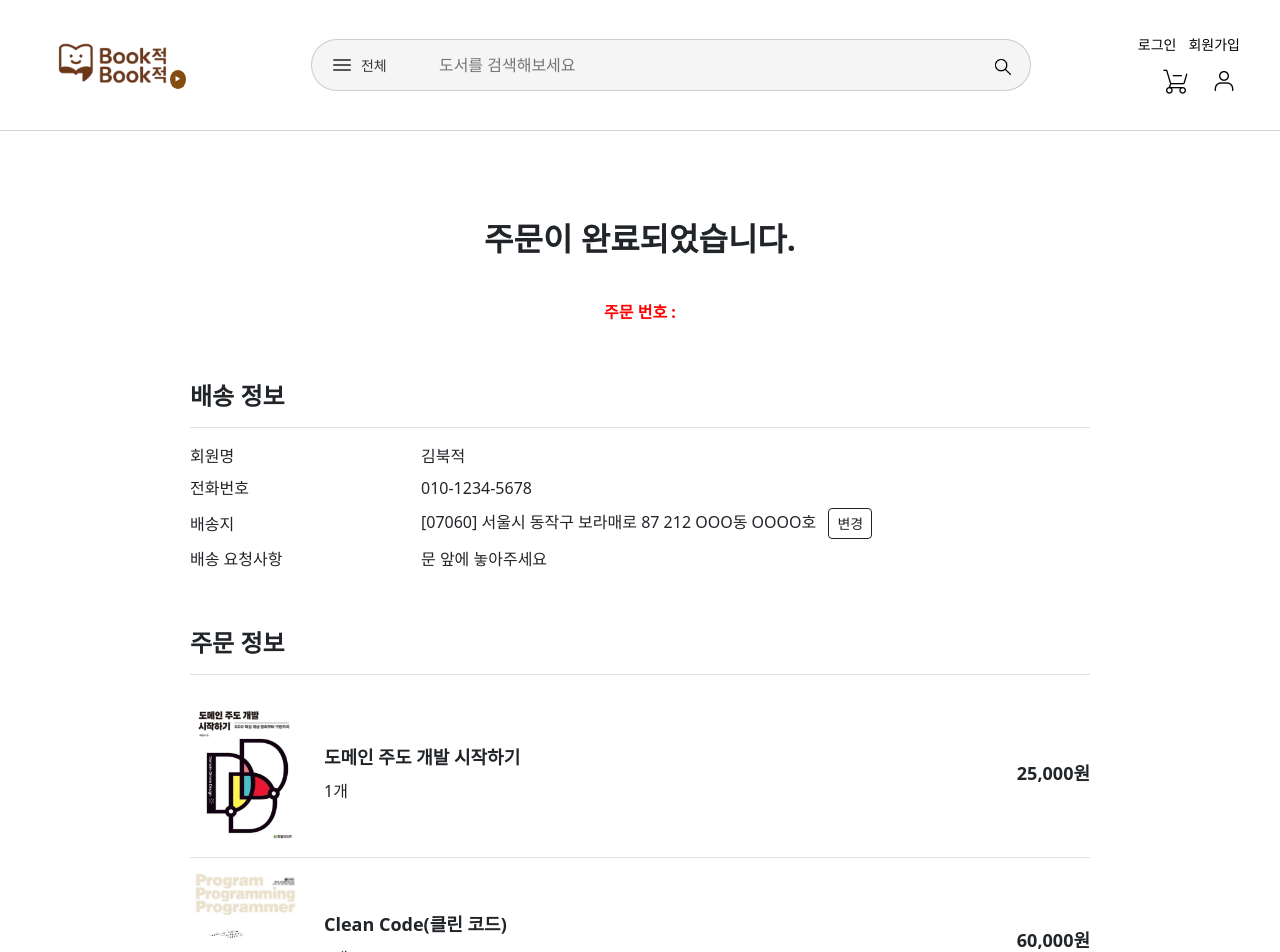
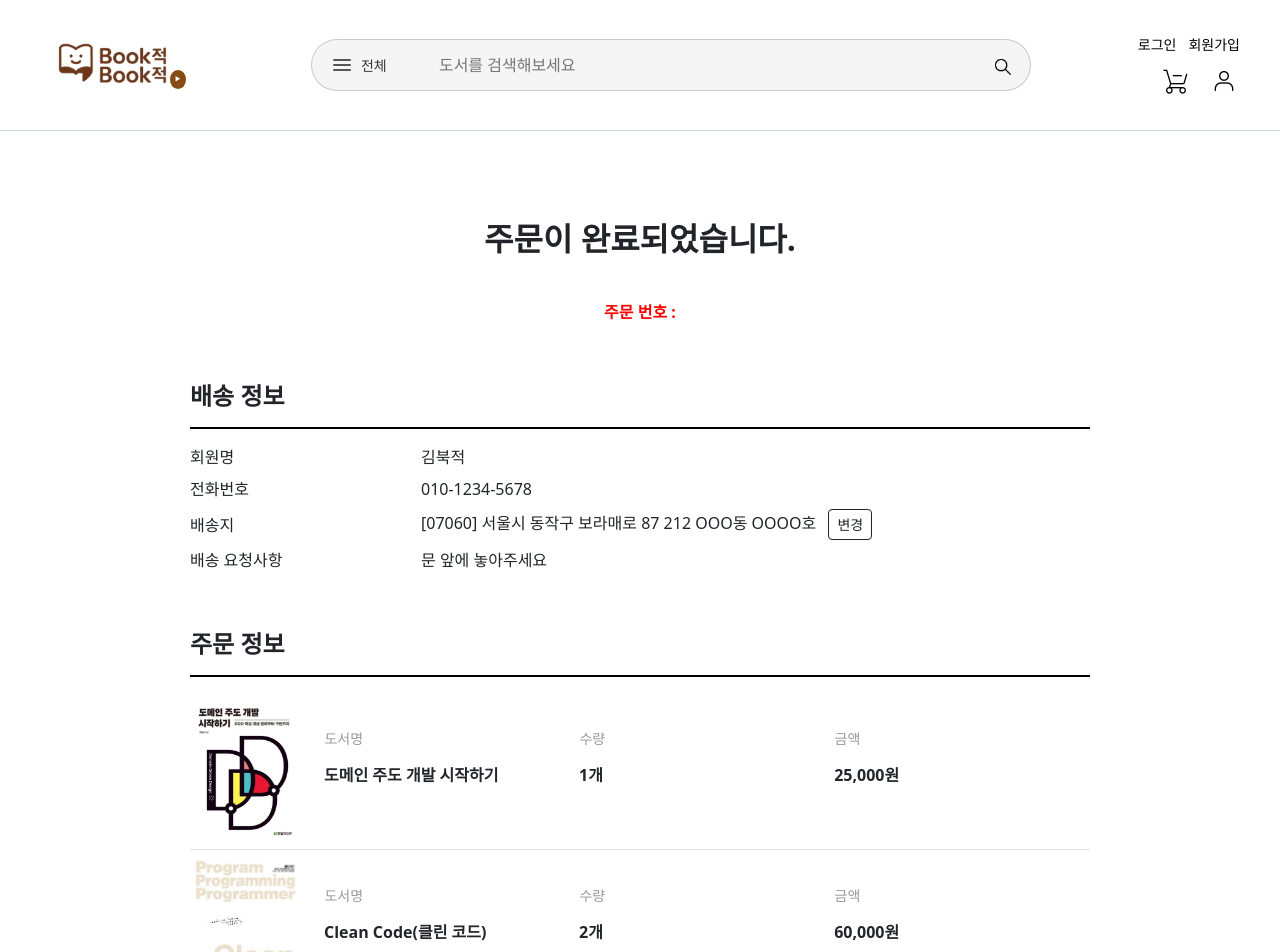
Before and after one commit to jamjam-book/jamjam-bookjeok-backend, a Vue app: page /order/completion in a window 1280 px wide. Shown: the top 952 px of the page. Built offline with nearby package versions, Linux system fonts and the light colour scheme.

Commit message:
refactor: 주문 상세 페이지 UI 개선, 구역 하단 구분선 및 텍스트 색상 적용

```diff
--- a/src/features/order/components/MemberAddressInfo.vue
+++ b/src/features/order/components/MemberAddressInfo.vue
@@ -4,7 +4,7 @@
 
 <template>
     <div>
-        <h4 class="fw-bold mb-3 border-bottom py-3" id="member-info-title">배송 정보</h4>
+        <h4 class="fw-bold mb-3 py-3" id="member-info-title">배송 정보</h4>
         <div class="row mb-2">
             <div class="col-3">회원명</div>
             <div class="col">김북적</div>
@@ -29,5 +29,7 @@
 <style scoped>
 #member-info-title {
     margin-top: 40px;
+    border-bottom: 2px solid black;
+    padding-bottom: 8px;
 }
 </style>
--- a/src/features/order/components/OrderCard.vue
+++ b/src/features/order/components/OrderCard.vue
@@ -26,13 +26,23 @@ const getOrderDetail = () => {
             <button class="btn" id="order-detail-btn" @click="getOrderDetail">주문 상세 내역</button>
         </div>
 
-        <div v-for="item in order.items" :key="item.id" class="order-item">
-            <img :src="item.image" alt="도서 이미지">
-            <div class="flex-grow-1">
-                <div class="title">{{ item.title }}</div>
-                <div class="quantity">{{ item.quantity }}개</div>
+        <div v-for="item in order.items" :key="item.id" class="order-row">
+            <img :src="item.image" alt="도서 이미지" class="book-image"/>
+
+            <div class="info-row">
+                <div class="header-row">
+                    <div class="header">도서명</div>
+                    <div class="header">수량</div>
+                    <div class="header">금액</div>
+                </div>
+                <div class="content-row">
+                    <div class="title">{{ item.title }}</div>
+                    <div class="quantity">{{ item.quantity }}개</div>
+                    <div class="price">
+                        {{ (item.price * item.quantity).toLocaleString() }}원
+                    </div>
+                </div>
             </div>
-            <div class="price">{{ item.price.toLocaleString() }}원</div>
         </div>
     </div>
 </template>
@@ -64,38 +74,60 @@ const getOrderDetail = () => {
     margin-top: 42px;
     margin-bottom: 12px;
     font-size: 14px;
+    border-bottom: 2px solid black;
 }
-
-.order-item {
-    display: flex;
-    border-top: 1px solid #dee2e6;
-    padding-top: 16px;
-    margin-bottom: 16px;
-}
-
 .order-item img {
     width: 110px;
     height: 136px;
     object-fit: cover;
     margin-right: 16px;
-    border: 1px solid #dee2e6;
     border-radius: 4px;
 }
 
-.order-item .title {
-    font-weight: bold;
-    font-size: 16px;
+.order-row {
+    display: flex;
+    align-items: flex-start;
+    padding: 10px 0;
+    border-bottom: 1px solid #dee2e6;
 }
 
-.order-item .quantity {
-    margin-top: 8px;
-    font-size: 14px;
+.book-image {
+    width: 110px;
+    height: 136px;
+    object-fit: cover;
+    margin-right: 24px;
 }
 
-.order-item .price {
+.info-row {
+    flex: 1;
+    display: flex;
+    flex-direction: column;
+    justify-content: center;
+}
+
+.header-row {
+    display: flex;
+    justify-content: center;
+    margin-top: 25px;
+    margin-bottom: 4px;
+}
+
+.content-row {
+    display: flex;
+    margin-top: 10px;
+}
+
+.header {
+    font-size: 14px;
+    color: #999;
+    width: 33.3%;
+}
+
+.title,
+.quantity,
+.price {
+    font-size: 16px;
     font-weight: bold;
-    font-size: 16px;
-    text-align: right;
-    align-self: flex-start;
+    width: 33.3%;
 }
 </style>
--- a/src/features/order/components/OrderItem.vue
+++ b/src/features/order/components/OrderItem.vue
@@ -1,63 +1,79 @@
 <script setup>
-const {item} = defineProps(['item'])
+import {defineProps} from "vue";
+
+const props = defineProps({
+    item: {
+        type: Object,
+        required: true
+    }
+});
 </script>
 
 <template>
-    <div id="order-item">
-        <div id="left-section">
-            <img :src="item.image" alt="도서 이미지" id="book-image"/>
-            <div id="item-info">
-                <div id="item-title">{{ item.title }}</div>
-                <div id="item-quantity">{{ item.quantity }}개</div>
+    <div class="order-row">
+        <img :src="item.image" alt="도서 이미지" class="book-image"/>
+
+        <div class="info-row">
+            <div class="header-row">
+                <div class="header">도서명</div>
+                <div class="header">수량</div>
+                <div class="header">금액</div>
             </div>
-        </div>
-        <div id="item-price">
-            {{ (item.price * item.quantity).toLocaleString() }}원
+            <div class="content-row">
+                <div class="title">{{ item.title }}</div>
+                <div class="quantity">{{ item.quantity }}개</div>
+                <div class="price">{{ (item.price * item.quantity).toLocaleString() }}원</div>
+            </div>
         </div>
     </div>
 </template>
 
 <style scoped>
-#order-item {
+.order-row {
     display: flex;
-    justify-content: space-between;
-    align-items: center;
+    align-items: flex-start;
+    padding: 10px 0;
     border-bottom: 1px solid #dee2e6;
-    padding: 15px 0;
 }
 
-#left-section {
-    display: flex;
-}
-
-#book-image {
+.book-image {
     width: 110px;
     height: 136px;
     object-fit: cover;
     margin-right: 24px;
+    border-radius: 4px;
 }
 
-#item-info {
+.info-row {
+    flex: 1;
     display: flex;
     flex-direction: column;
     justify-content: center;
 }
 
-#item-title {
-    font-weight: bold;
-    font-size: 18px;
-    margin-bottom: 8px;
+.header-row {
+    display: flex;
+    justify-content: center;
+    margin-top: 25px;
+    margin-bottom: 4px;
 }
 
-#item-quantity {
-    font-size: 16px;
+.content-row {
+    display: flex;
+    margin-top: 10px;
 }
 
-#item-price {
-    font-size: 18px;
+.header {
+    font-size: 14px;
+    color: #999;
+    width: 33.3%;
+}
+
+.title,
+.quantity,
+.price {
+    font-size: 16px;
     font-weight: bold;
-    white-space: nowrap;
-    display: flex;
-    align-items: center;
+    width: 33.3%;
 }
 </style>
--- a/src/features/order/components/PaymentInfo.vue
+++ b/src/features/order/components/PaymentInfo.vue
@@ -9,7 +9,7 @@ const props = defineProps({
 
 <template>
     <div class="payment-info-wrapper">
-        <h4 class="fw-bold mb-3 border-bottom py-3">결제 정보</h4>
+        <h4 class="fw-bold mb-3 py-3" id="payment-info-title">결제 정보</h4>
 
         <div class="info-grid">
             <!-- 1행 -->
@@ -51,6 +51,10 @@ const props = defineProps({
     margin-top: 42px;
 }
 
+#payment-info-title {
+    border-bottom: 2px solid black;
+}
+
 .info-grid {
     display: grid;
     grid-template-columns: repeat(3, 1fr);
--- a/src/features/order/components/TossPaymentWidget.vue
+++ b/src/features/order/components/TossPaymentWidget.vue
@@ -54,7 +54,7 @@ defineExpose({ requestPayment })
 
 <template>
     <div>
-        <h4 class="fw-bold mt-5 mb-3 border-bottom py-3">결제 방법</h4>
+        <h4 class="fw-bold mt-5 mb-3 py-3" id="payment-title">결제 방법</h4>
         <div id="payment-method" class="mb-3"></div>
         <div id="agreement" class="payment-widget-cache-1boe9vx mb-3"></div>
     </div>
@@ -67,6 +67,10 @@ defineExpose({ requestPayment })
     border-radius: 8px;
 }
 
+#payment-title {
+    border-bottom: 2px solid black;
+}
+
 .payment-widget-cache-1boe9vx {
     margin: -15px -30px;
 }
--- a/src/features/order/views/OrderCompletionVIew.vue
+++ b/src/features/order/views/OrderCompletionVIew.vue
@@ -41,7 +41,7 @@ const goToMain = () => router.push('/')
         <MemberAddressInfo/>
 
         <!-- 주문 정보 -->
-        <h4 id="order-info-title" class="fw-bold mb-3 border-bottom py-3">주문 정보</h4>
+        <h4 id="order-info-title" class="fw-bold mb-3 py-3">주문 정보</h4>
         <OrderItem v-for="item in items" :key="item.id" :item="item"/>
 
         <!-- 결제 정보 -->
@@ -73,6 +73,7 @@ const goToMain = () => router.push('/')
 
 #order-info-title {
     margin-top: 42px;
+    border-bottom: 2px solid black;
 }
 
 #order-button {
--- a/src/features/order/views/OrderView.vue
+++ b/src/features/order/views/OrderView.vue
@@ -16,7 +16,8 @@ const paymentRef = ref()
         <div class="left-area flex-grow-1 me-4">
             <h3 class="fw-bold mb-4">주문/결제</h3>
             <MemberAddressInfo/>
-            <h4 id="order-info-title" class="fw-bold mb-3 border-bottom py-3">주문 정보</h4>
+
+            <h4 id="order-info-title" class="fw-bold mb-3 py-3">주문 정보</h4>
             <OrderItem
                     v-for="item in cartStore.selectedItems"
                     :key="item.id"
@@ -46,5 +47,6 @@ const paymentRef = ref()
 
 #order-info-title {
     margin-top: 42px;
+    border-bottom: 2px solid black;
 }
 </style>
```
